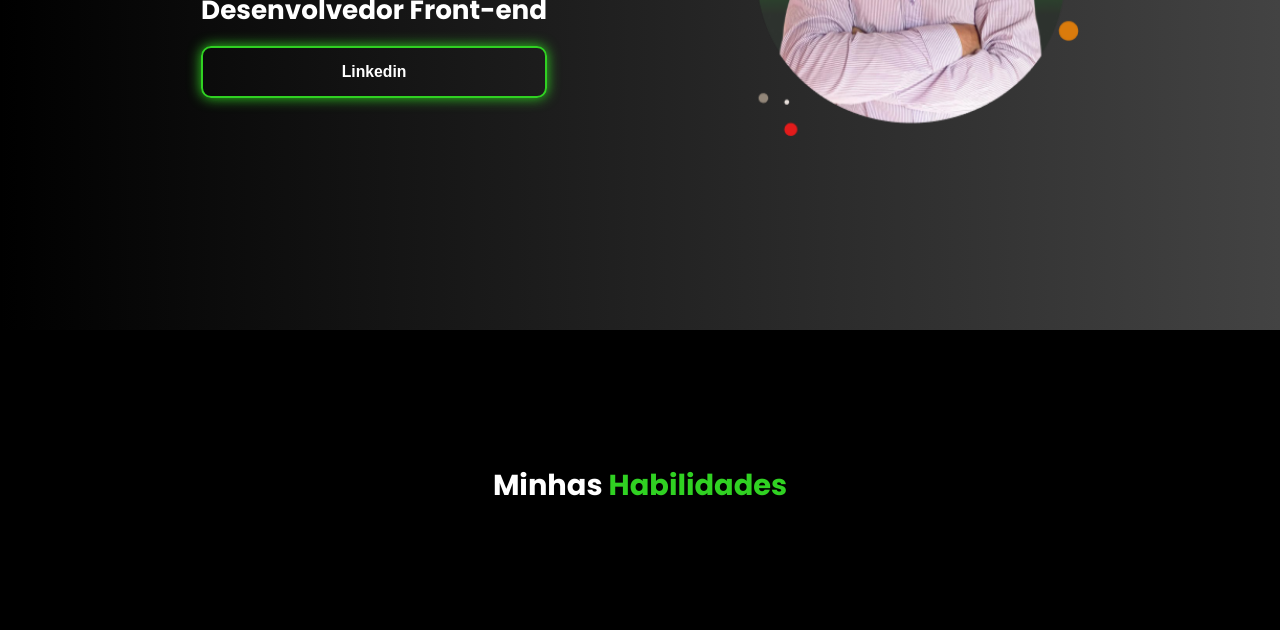
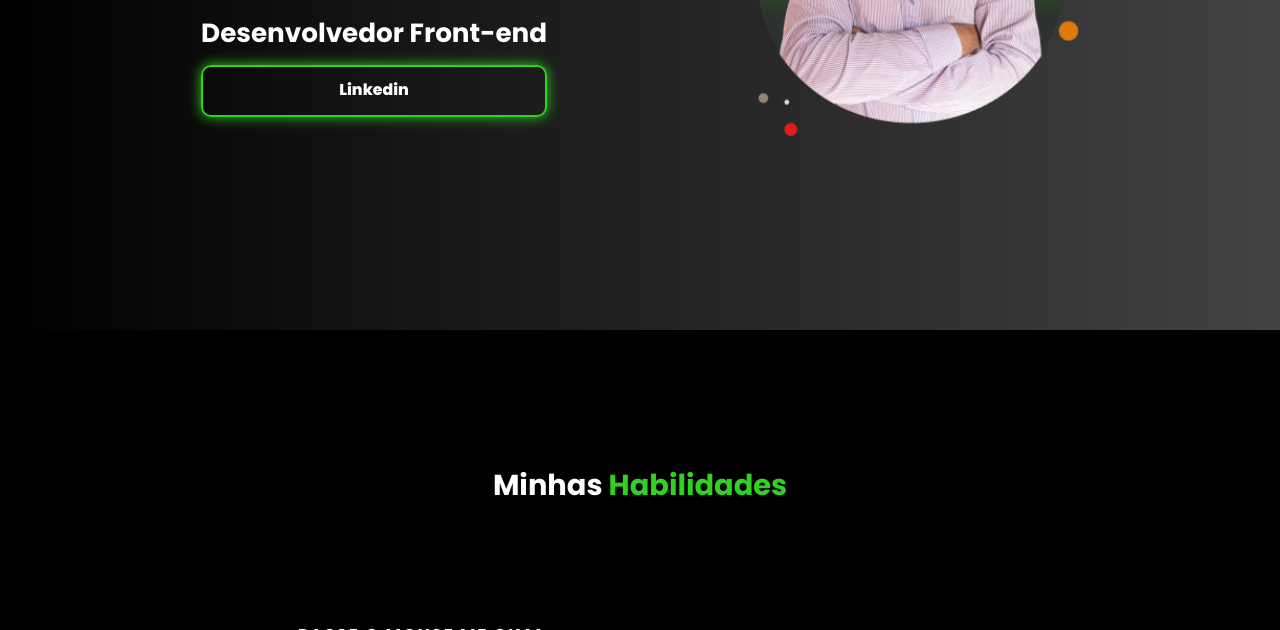
Before and after one commit to Ricardo962/portifolio, a plain HTML site: page index.html in a window 1280 px wide. Shown: the part 470-1100 px from the top of the page. Drawn offline with nearby package versions, Linux system fonts and the light colour scheme.

Commit message:
Inserindo normalize CSS

```diff
--- a/index.html
+++ b/index.html
@@ -24,6 +24,9 @@
     <!--Fonte Raleway-->
     <link href="https://fonts.googleapis.com/css2?family=Raleway:wght@900&family=Source+Code+Pro&display=swap"
         rel="stylesheet">
+
+    <!-- Normalize Css -->
+    <link rel="stylesheet" href="https://cdnjs.cloudflare.com/ajax/libs/normalize/8.0.1/normalize.min.css" integrity="sha512-NhSC1YmyruXifcj/KFRWoC561YpHpc5Jtzgvbuzx5VozKpWvQ+4nXhPdFgmx8xqexRcpAglTj9sIBWINXa8x5w==" crossorigin="anonymous" referrerpolicy="no-referrer" />
 
 </head>
 
```
